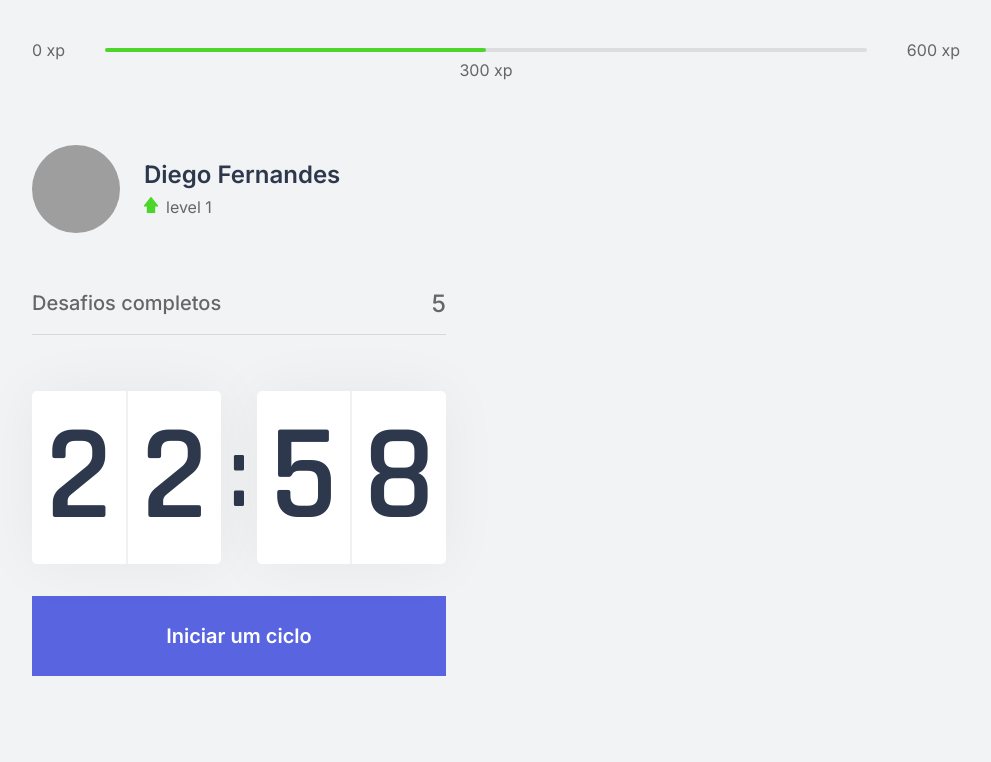
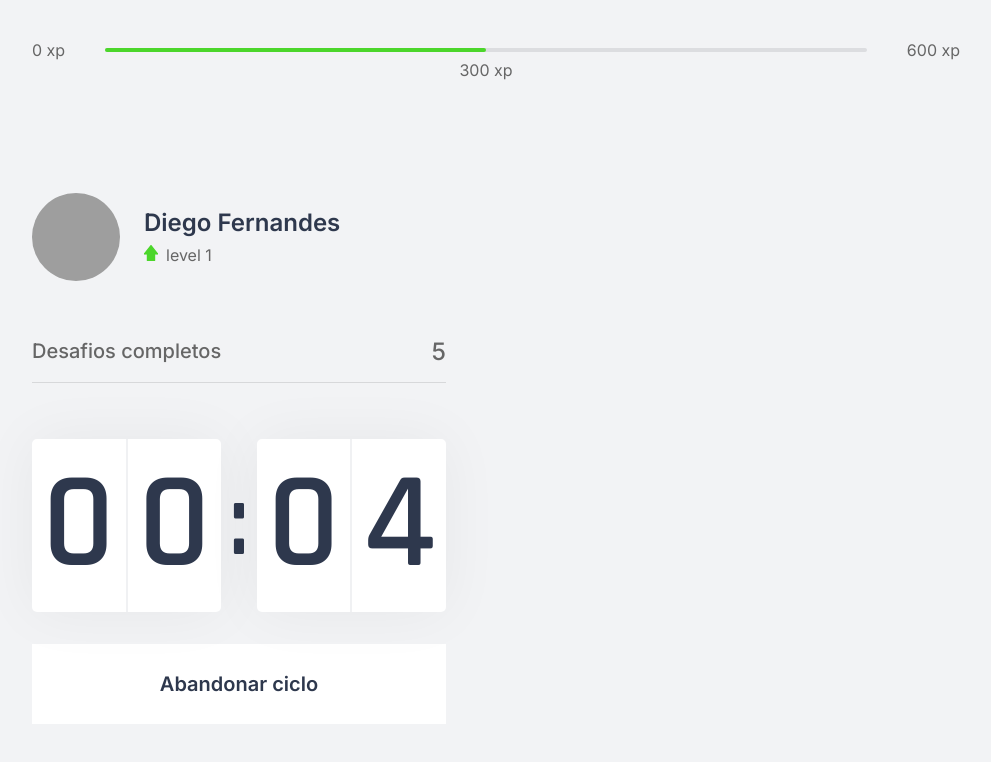
Before and after one commit to AmandaCleto/NLW4--react--moveit--front, a Next.js app: page / in a window 1280 px wide. Both pictures are taken after a click on the button "Iniciar um ciclo". Shown: the top 762 px of the page, without its empty margins (144-1135 px from the left). Built offline with nearby package versions, Linux system fonts and the light colour scheme; grey boxes are pictures that could not be loaded.

Commit message:
creating resetCountdown button

```diff
--- a/src/components/Countdown.tsx
+++ b/src/components/Countdown.tsx
@@ -2,9 +2,12 @@
 
 import styles from '../styles/components/Countdown.module.css';
 
+let countdownTimeout: NodeJS.Timeout;
+
 export function Countdown() {
-  const [time, setTime] = useState(23 * 60); //25min em minuto
-  const [active, setActive] = useState(false);
+  const [time, setTime] = useState(0.1 * 60); //25min em minuto
+  const [isActive, setIsActive] = useState(false);
+  const [hasFinished, setHasFinished] = useState(false);
 
   const minutes = Math.floor(time / 60);
   const seconds = time % 60;
@@ -14,17 +17,26 @@
 
 
   function startCountdown() {
-    setActive(true)
+    setIsActive(true)
+  }
+
+  function resetCountdown() {
+    clearTimeout(countdownTimeout);
+    setIsActive(false)
+    setTime(0.1 * 60)
   }
 
   useEffect(() => {
-    if(active && time > 0) {
-      setTimeout(() => {
+    if (isActive && time > 0) {
+      countdownTimeout = setTimeout(() => {
         setTime(time - 1)
       }, 1000)
+    } else if (isActive && time == 0) {
+      setHasFinished(true)
+      setIsActive(false)
     }
-    console.log(active)
-  }, [active, time
+    console.log(isActive)
+  }, [isActive, time
   ])
 
   return (
@@ -43,9 +55,28 @@
         </div>
 
       </div>
-      <button type="button" className={styles.countdownButton} onClick={startCountdown}>
-        Iniciar um ciclo
-      </button>
+
+      {
+        hasFinished ? (
+          <button disabled type="button" className={styles.countdownButton}>
+            Ciclo encerrado
+          </button>
+        ) : (
+
+            <>
+              {
+                isActive ?
+                  <button type="button" className={`${styles.countdownButton} ${styles.countdownButtonActive}`} onClick={resetCountdown}>
+                    Abandonar ciclo
+                  </button>
+                  :
+                  <button type="button" className={styles.countdownButton} onClick={startCountdown}>
+                    Iniciar um ciclo
+                  </button>
+              }
+            </>
+          )
+      }
     </div>
   )
 }
--- a/src/styles/components/Countdown.module.css
+++ b/src/styles/components/Countdown.module.css
@@ -24,7 +24,7 @@
 .countdownContainer > div span:first-child {
   border-right: 1px solid #f0f1f3;
 }
-.countdownContainer > div span:last-child{
+.countdownContainer > div span:last-child {
   border-left: 1px solid #f0f1f3;
 }
 .countdownContainer > span {
@@ -50,5 +50,24 @@
 
   font-size: 1.25rem;
   font-weight: 600;
+}
 
+.countdownButton:not(:disabled):hover {
+  background: var(--blue-dark);
 }
+
+.countdownButtonActive {
+  background: var(--white);
+  color: var(--title);
+}
+
+.countdownButtonActive:not(:disabled):hover {
+  background: var(--red);
+  color: var(--white);
+}
+
+.countdownButton:disabled {
+  background: var(--white);
+  color: var(--text);
+  cursor: not-allowed;
+}
--- a/src/styles/components/ExperienceBar.module.css
+++ b/src/styles/components/ExperienceBar.module.css
@@ -2,6 +2,7 @@
 .experienceBar {
   display: flex;
   align-items: center;
+  margin-bottom: 6rem;
 }
 
 .experienceBar > spam {
```
